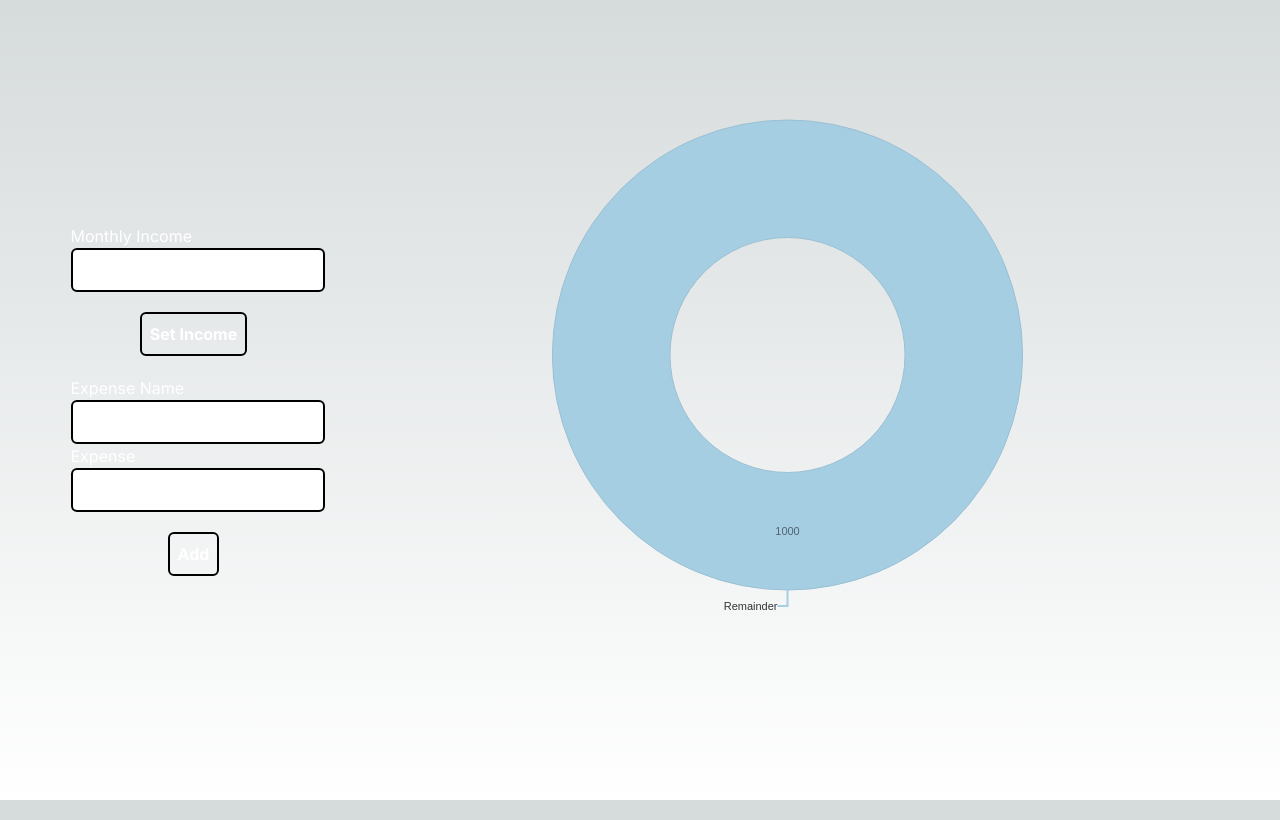
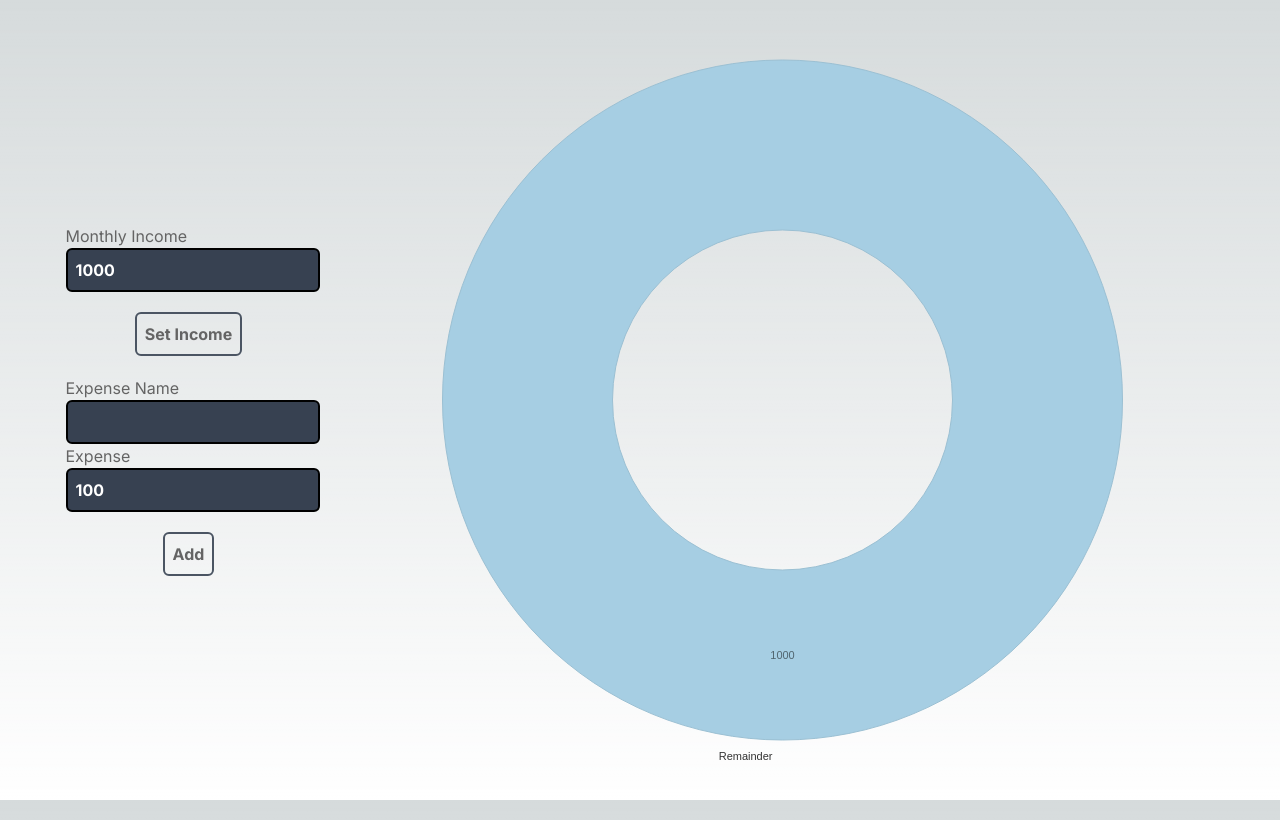
Before and after one commit to posthello-code/budgetizer, a Next.js app: page / in a window 1280 px wide. Built offline with nearby package versions, Linux system fonts and the light colour scheme.

Commit message:
dark theme and scaling

```diff
--- a/app/budget/budget-pie.tsx
+++ b/app/budget/budget-pie.tsx
@@ -4,15 +4,7 @@ import { useEffect } from "react";
 export const BudgetPie = (props: any) => {
   useEffect(() => {});
   return (
-    <div
-      id="chart"
-      style={{
-        display: "grid",
-        gridAutoColumns: "minmax(0, 1fr)",
-        height: props.isSmallScreen ? "35rem" : "40rem",
-        paddingBottom: 50,
-      }}
-    >
+    <div className="budget">
       <ResponsivePie
         data={props.data}
         margin={{ top: 40, right: 80, bottom: 80, left: 80 }}
@@ -27,14 +19,14 @@ export const BudgetPie = (props: any) => {
         }}
         colors={{ scheme: "paired" }}
         arcLinkLabelsSkipAngle={10}
-        arcLinkLabelsTextColor="#333333"
+        arcLinkLabelsTextColor={"#333333"}
         arcLinkLabelsThickness={2}
+        arcLinkLabelsOffset={props.isSmallScreen ? -25 : 0}
+        arcLinkLabelsTextOffset={props.isSmallScreen ? -25 : 0}
+        arcLinkLabelsStraightLength={10}
+        arcLinkLabelsColor={{ from: "theme" }}
+        arcLabel="value"
         arcLabelsRadiusOffset={props.isSmallScreen ? 0.25 : 0.5}
-        arcLinkLabelsOffset={props.isSmallScreen ? -20 : 0}
-        arcLinkLabelsTextOffset={props.isSmallScreen ? -20 : 0}
-        arcLinkLabelsStraightLength={10}
-        arcLinkLabelsColor={{ from: "color" }}
-        arcLabel="value"
         arcLinkLabel="label"
         arcLabelsSkipAngle={10}
         arcLabelsTextColor={{
--- a/app/budget/page.tsx
+++ b/app/budget/page.tsx
@@ -42,7 +42,7 @@ export default function Home() {
       >
         <div
           style={{
-            flex: 0.25,
+            flex: isSmallScreen ? 0.5 : 0.25,
             marginTop: isSmallScreen ? 50 : 0,
             alignContent: "center",
             justifySelf: "center",
@@ -56,7 +56,13 @@ export default function Home() {
           ></Controls>
         </div>
 
-        <div style={{ flex: 0.75, alignContent: "center" }}>
+        <div
+          style={{
+            flex: isSmallScreen ? 0.25 : 0.75,
+            alignContent: "center",
+            padding: 20,
+          }}
+        >
           <BudgetPie
             isSmallScreen={isSmallScreen}
             data={[
--- a/app/globals.css
+++ b/app/globals.css
@@ -3,17 +3,9 @@
 @tailwind utilities;
 
 :root {
-  --foreground-rgb: 255, 255, 255;
+  --foreground-rgb: 100, 100, 100;
   --background-start-rgb: 214, 219, 220;
   --background-end-rgb: 255, 255, 255;
-}
-
-@media (prefers-color-scheme: dark) {
-  :root {
-    --foreground-rgb: 0, 0, 0;
-    --background-start-rgb: 255, 255, 255;
-    --background-end-rgb: 255, 255, 255;
-  }
 }
 
 body {
@@ -39,4 +31,26 @@ body {
   .btn-primary {
     @apply font-bold border-2 border-black rounded-md p-2 mr-2;
   }
+  .budget {
+    @apply h-[50rem];
+  }
 }
+
+@media (prefers-color-scheme: dark) {
+  :root {
+    --foreground-rgb: 150, 150, 150;
+    --background-start-rgb: 30, 30, 30;
+    --background-end-rgb: 50, 50, 50;
+  }
+  @layer components {
+    .input-box {
+      @apply font-bold border-2 border-black rounded-md p-2 text-white bg-gray-700;
+    }
+    .btn-primary {
+      @apply font-bold border-2 border-gray-600 rounded-md p-2 mr-2;
+    }
+  }
+  .budget {
+    @apply h-[45rem] bg-gray-100 rounded-xl bg-opacity-70;
+  }
+}
```
